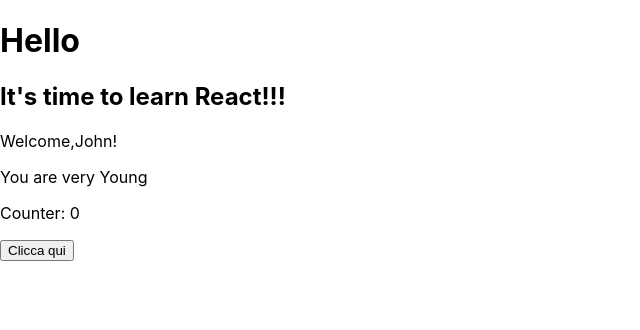
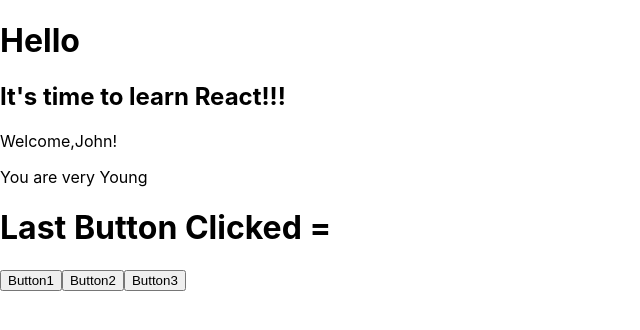
Before and after one commit to andrewizzo/react1, a React (Create React App) app: page / in a window 1280 px wide. Shown: the top 330 px of the page, without its empty margins (0-640 px from the left). Built offline with nearby package versions, Linux system fonts and the light colour scheme.

Commit message:
svolto esercizio 17 react

```diff
--- a/src/App.js
+++ b/src/App.js
@@ -5,6 +5,7 @@
 import Welcome from './Welcome';
 import Counter from './Counter';
 import ClickerCounter from './ClickCounter';
+import ClickerTracker from './ClickerTracker';
 
 function App() {
 
@@ -13,7 +14,7 @@
       <Hello/>
       <Message />
       <Welcome />
-      <ClickerCounter />
+      <ClickerTracker />
     </div>
   );
 }
--- /dev/null
+++ b/src/ClickerTracker.jsx
@@ -0,0 +1,21 @@
+import React, { useState } from "react";
+
+function ClickerTracker(){
+    const [lastButton, setLastButton] = useState();
+
+    const handleClick = (e) => {
+        const buttonId = e.target.id;
+        setLastButton(buttonId)
+    };
+
+    return (
+        <div>
+            <h1>Last Button Clicked = {lastButton}</h1>
+            <button id="button1" onClick={handleClick}>Button1</button>
+            <button id="button2" onClick={handleClick}>Button2</button>
+            <button id="button3" onClick={handleClick}>Button3</button>
+        </div>
+    );
+}
+
+export default ClickerTracker;
```
